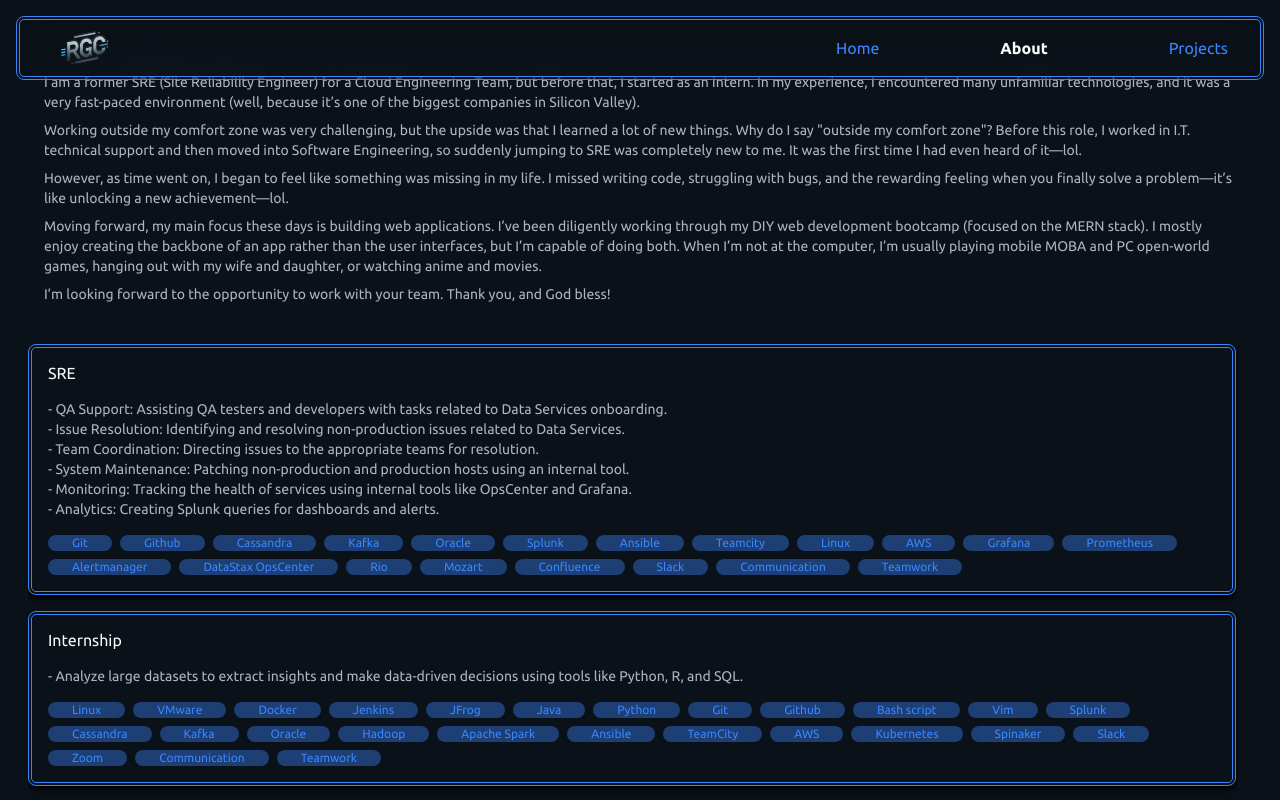
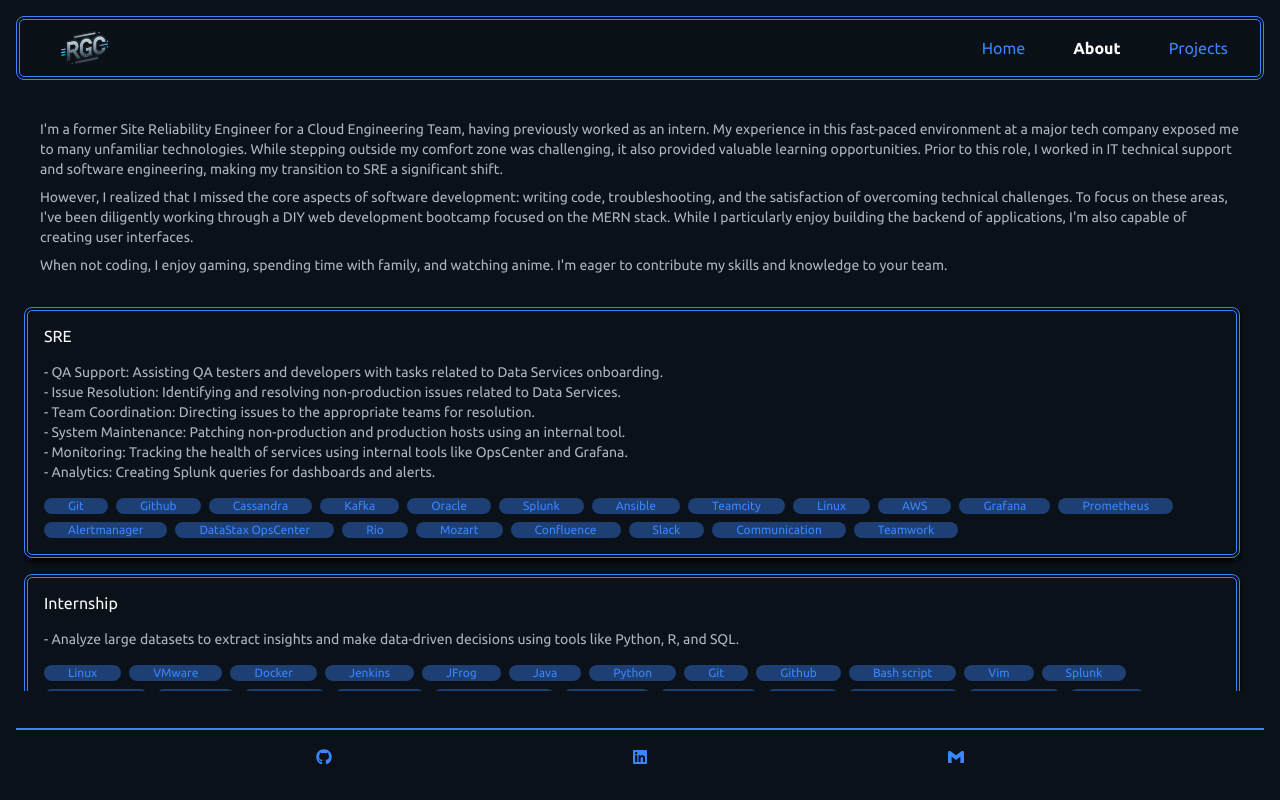
Before and after one commit to dev-rgc/rgc-portfolio, a React (Create React App) app: page /about in a window 1280 px wide. Built offline with nearby package versions, Linux system fonts and the light colour scheme; a web font is replaced by a local one.

Commit message:
Fixed the layout - remove the container className on other div only retain on parent div in App.tsx - set a min-height-screen of parent div and set the mt-auto to make the footer at the buttom - revised the about content

```diff
--- a/src/App.css
+++ b/src/App.css
@@ -46,41 +46,3 @@
     scrollbar-width: none; /* Firefox */
   }
 }
-
-/* APP COMPONENT */
-.appBody {
-  @apply flex flex-col justify-center items-center;
-}
-
-.appFooter {
-  @apply flex justify-evenly items-center
-   w-full h-14 p-0 m-0 bottom-0
-  border-solid border-t-2 border-[#3a86ff]
-  text-white;
-}
-
-/* MAIN COMPONENT */
-.main-nav {
-  @apply flex justify-between items-center w-[92%] mx-auto
-  text-white
-  border-dashed border-2 border-white;
-}
-.nav-banner > a {
-  @apply no-underline
-  text-white
-  hover:text-[#0F4D74];
-}
-
-.main-nav-menu {
-  @apply md:static absolute bg-white md:min-h-fit min-h-[60vh] left-0 top-[9%] md:w-auto w-full flex items-center p-5;
-}
-.main-nav-menu > ul {
-  @apply flex md:flex-row flex-col md:items-center items-center md:gap-[4vw] gap-8
-  /* responsive */
-
-  border-dashed border-2 border-red-500 p-0 m-0;
-}
-.main-nav-menu > ul > li {
-  @apply border-dashed border-2 border-red-500
-  hover:text-white;
-}
--- a/src/App.tsx
+++ b/src/App.tsx
@@ -14,17 +14,18 @@
 function App() {
   return (
     <>
-      <div className="h-screen p-3 flex flex-col overflow-hidden">
+      <div className="container min-h-screen p-3 flex flex-col">
         <Header />
-        <div className="container h-screen flex items-center">
-          <main className="text-[#adb5bd]">
+
+        <main className="my-auto text-[#adb5bd] p-2">
           <Routes>
             <Route path="/rgc-portfolio" element={<Home />}></Route>
             <Route path="/about" element={<About />}></Route>
             <Route path="/projects" element={<Projects />}></Route>
           </Routes>
         </main>
-        </div>
+
+        <Footer />
       </div>
     </>
   );
--- a/src/components/Footer.tsx
+++ b/src/components/Footer.tsx
@@ -3,14 +3,19 @@
 
 export default function Footer() {
   return (
-    <footer className="appFooter">
-      <a href="" className="">
+    <footer
+      className="flex justify-evenly items-center
+   w-full h-14 p-0 mt-auto bottom-0
+  border-solid border-t-2 border-[#3a86ff]
+  text-[#3a86ff] "
+    >
+      <a href="github.com/riogarrell">
         <FaGithub />
       </a>
-      <a href="">
+      <a href="linkedin.com/in/riogarrell">
         <FaLinkedin />
       </a>
-      <a href="">
+      <a href="riogarrell@gmail.com">
         <SiGmail />
       </a>
     </footer>
--- a/src/components/Nav.tsx
+++ b/src/components/Nav.tsx
@@ -1,12 +1,6 @@
 import { NavLink } from "react-router-dom";
 import { useState } from "react";
 import { Menu, X } from "lucide-react";
-
-import {
-  mobileNavContainerVariant,
-  mobileNavListVariant,
-  mobileNavExitProps,
-} from "../data/animationConfig";
 
 /* LINK BEHAVIOR | ACTIVE LINKS */
 const activeClassName = "selected navlink";
@@ -37,11 +31,14 @@
     setIsOpen(!isOpen);
   };
 
+  console.log(isOpen);
+
   return (
     <>
+      {/*  Not Open */}
       {!isOpen ? (
-        <nav className="flex justify-end w-1/3">
-          <div className="hidden w-full justify-between md:flex ">
+        <nav className="flex gap-2">
+          <div className="hidden md:flex gap-5">
             <NavLinks />
           </div>
           <div className="md:hidden">
@@ -49,18 +46,21 @@
           </div>
         </nav>
       ) : (
-        <nav className="flex justify-end w-1/3">
-          <div className="">
+        <nav className="flex gap-2">
+          <div className="flex gap-4">
+            <NavLinks />
+          </div>
+          <div>
             <button onClick={toggleNavbar}>{isOpen ? <X /> : <Menu />}</button>
           </div>
         </nav>
       )}
-
-      {isOpen && (
+      {/*  When Open  place the menu below and  in column */}
+      {/* {isOpen && (
         <div className="flex basis-full flex-col items-start pl-3 mb-3">
           <NavLinks />
         </div>
-      )}
+      )} */}
     </>
   );
 };
--- a/src/pages/About.tsx
+++ b/src/pages/About.tsx
@@ -14,43 +14,31 @@
       >
         <div className="flex flex-col gap-2  p-3 text-sm text-[#adb5bd] ">
           <p className="">
-            I am a former SRE (Site Reliability Engineer) for a Cloud
-            Engineering Team, but before that, I started as an intern. In my
-            experience, I encountered many unfamiliar technologies, and it was a
-            very fast-paced environment (well, because it’s one of the biggest
-            companies in Silicon Valley).
+            I'm a former Site Reliability Engineer for a Cloud Engineering Team,
+            having previously worked as an intern. My experience in this
+            fast-paced environment at a major tech company exposed me to many
+            unfamiliar technologies. While stepping outside my comfort zone was
+            challenging, it also provided valuable learning opportunities. Prior
+            to this role, I worked in IT technical support and software
+            engineering, making my transition to SRE a significant shift.
           </p>
           <p>
-            Working outside my comfort zone was very challenging, but the upside
-            was that I learned a lot of new things. Why do I say "outside my
-            comfort zone"? Before this role, I worked in I.T. technical support
-            and then moved into Software Engineering, so suddenly jumping to SRE
-            was completely new to me. It was the first time I had even heard of
-            it—lol.
+            However, I realized that I missed the core aspects of software
+            development: writing code, troubleshooting, and the satisfaction of
+            overcoming technical challenges. To focus on these areas, I've been
+            diligently working through a DIY web development bootcamp focused on
+            the MERN stack. While I particularly enjoy building the backend of
+            applications, I'm also capable of creating user interfaces.
           </p>
           <p>
-            However, as time went on, I began to feel like something was missing
-            in my life. I missed writing code, struggling with bugs, and the
-            rewarding feeling when you finally solve a problem—it’s like
-            unlocking a new achievement—lol.
-          </p>
-          <p>
-            Moving forward, my main focus these days is building web
-            applications. I’ve been diligently working through my DIY web
-            development bootcamp (focused on the MERN stack). I mostly enjoy
-            creating the backbone of an app rather than the user interfaces, but
-            I’m capable of doing both. When I’m not at the computer, I’m usually
-            playing mobile MOBA and PC open-world games, hanging out with my
-            wife and daughter, or watching anime and movies.
-          </p>
-          <p>
-            I’m looking forward to the opportunity to work with your team. Thank
-            you, and God bless!
+            When not coding, I enjoy gaming, spending time with family, and
+            watching anime. I'm eager to contribute my skills and knowledge to
+            your team.
           </p>
         </div>
 
         {/* SKILLS */}
-        <div className="h-[35rem] overflow-auto mt-4">
+        <div className="h-96 overflow-auto mt-3">
           {Dexp.map((data) => (
             <Card
               id={data.id}
--- a/src/pages/Home.tsx
+++ b/src/pages/Home.tsx
@@ -4,31 +4,29 @@
 export default function Home() {
   return (
     <motion.div
-      className="w-full p-5
-       text-center
-      flex flex-col items-center justify-center"
+      className="w-full  text-center
+      flex flex-col items-center justify-center
+      "
       initial={{ opacity: 0 }}
       animate={{ opacity: 1 }}
       exit={{ opacity: 0, transition: { duration: 0.1 } }}
     >
       {/* <Profile /> */}
-      <img src={Me} className="object-fill rounded-full size-48" />
+      <img
+        src={Me}
+        className="rounded-full size-52 max-w-full object-cover align-middle bg-no-repeat bg-cover"
+      />
       <p className="mt-3">Software Engineer</p>
       <p className="text-2xl text-[#f8f9fa] font-bold mt-4 p-0">
         Hey, I'm Rio Garrell Conge, you can call me Rio/RG.
       </p>
-      <p className="m-0 p-0">
-        I am an explorer, looking for my purpose in life in the world of I.T. I
-        am eager to contribute to innovative projects and collaborate with a
-        team of skilled professionals, good communication and a team leader.
-        Particularly interested in back-end development, eager to learn and grow
-        in a dynamic environment.
+      <p className="mt-2">
+        Seeking to explore the field of software engineering, leveraging my
+        current technical skills and knowledge. Eager to contribute to
+        innovative projects and collaborate effectively with team leaders and
+        skilled professionals. Particularly interested in back-end development,
+        I am eager to learn and grow in a dynamic environment.
       </p>
-      <div className="flex flex-row justify-center gap-4 mt-4">
-        <p>GitHub: github.com/riogarrell</p>
-        <p>LinkedIn: linkedin.com/in/riogarrell</p>
-        <p>Gmail: riogarrell@gmail.com</p>
-      </div>
     </motion.div>
   );
 }
--- a/src/pages/Projects.tsx
+++ b/src/pages/Projects.tsx
@@ -3,15 +3,16 @@
 export default function Projects() {
   return (
     <motion.div
-      className="flex flex-row flex-wrap gap-2  w-full"
+      className="w-full flex flex-col md:flex-row flex-wrap gap-2"
       initial={{ opacity: 0 }}
       animate={{ opacity: 1 }}
       exit={{ opacity: 0 }}
     >
-      <div className="w-1/2 rounded-lg overflow-hidden">
+      <div className="mb-2">
+        <div className="w-full rounded-lg overflow-hidden md:w-1/2">
           <Carousel />
         </div>
-      <div className="w-1/3 flex flex-col  ml-2 mt-2">
+        <div className="flex flex-col mt-2 md:w-1/3 md:ml-2">
           <p>
             <span className="text-blue-500">NAME:</span> RGC-GUNPLA
           </p>
@@ -31,8 +32,11 @@
             TYPESCRIPT, TAILWIND, JAVA SPRING, MONGODB, MYSQL
           </p>
         </div>
-      {/* <div className="w-1/2">
+      </div>
+      {/*  <div className="mb-2">
+        <div className="w-full  rounded-lg overflow-hidden md:w-1/2">
           <Carousel />
+        </div>
       </div> */}
     </motion.div>
   );
```
Lines whose indentation alone changed are shown as unchanged.
